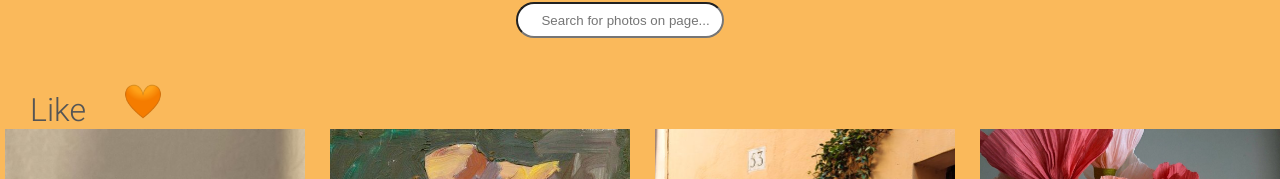
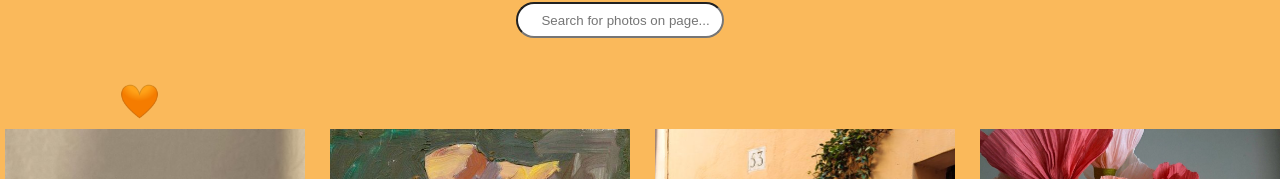
Before and after one commit to MunteanAndra/anterest, a React (Create React App) app in the folder anterestproject/: page /Photos in a window 1280 px wide. Shown: the part 208-387 px from the top of the page. Built offline with nearby package versions, Linux system fonts and the light colour scheme.

Commit message:
fixed some errors

```diff
--- a/anterestproject/src/Components/LikeButton.css
+++ b/anterestproject/src/Components/LikeButton.css
@@ -3,6 +3,6 @@
 .likebutton{
     height:3%;
     width:3%;
-    margin-left: 30px;
+    margin-left: 60px;
 
 }
--- a/anterestproject/src/Components/LikeButton.js
+++ b/anterestproject/src/Components/LikeButton.js
@@ -8,7 +8,7 @@ export default function LikeButton(){
     return(
     <div className="Like">
     <span className="likebutton" onClick={() => setLike((prevLike) => !prevLike)}>
-    Like {like ? <img className="likebutton" src="favpng_heart-font-awesome-font.png" /> : <img className="likebutton" src="favpng_heart-emoji-love-android-oreo-emotion.png" />}
+     {like ? <img className="likebutton" src="favpng_heart-font-awesome-font.png" /> : <img className="likebutton" src="favpng_heart-emoji-love-android-oreo-emotion.png" />}
     </span>
     </div>
     );
```
Also changed, not shown: 1 other file (tests, documents, lock files or other folders).
